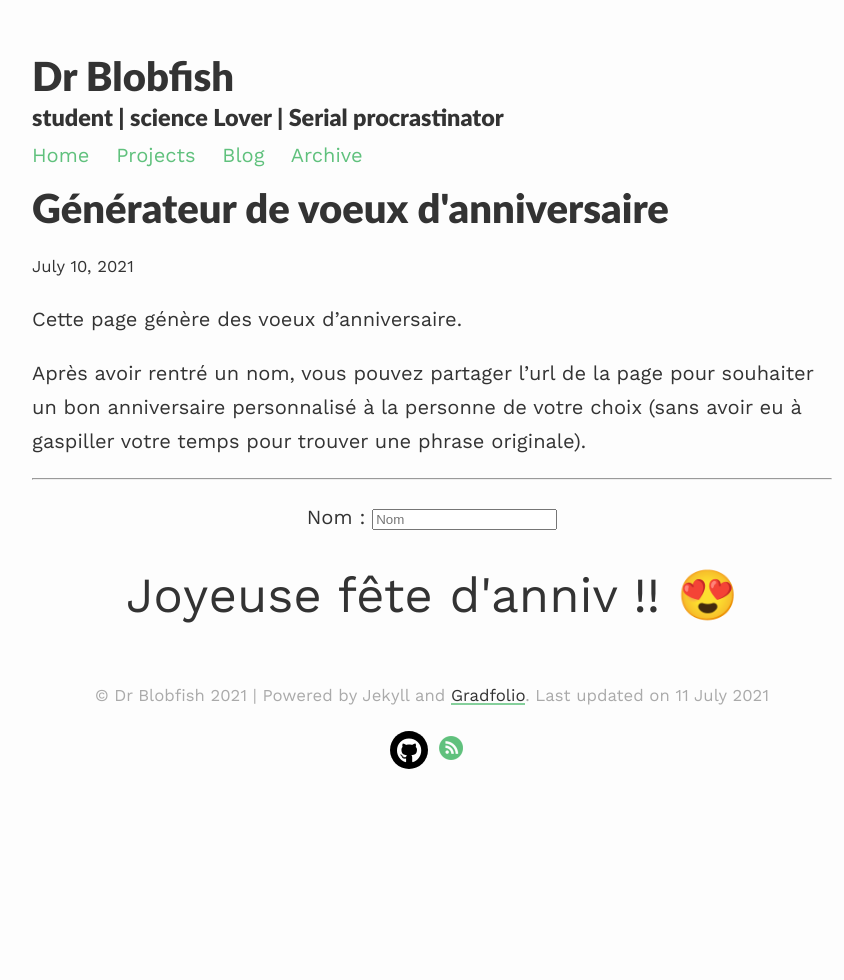
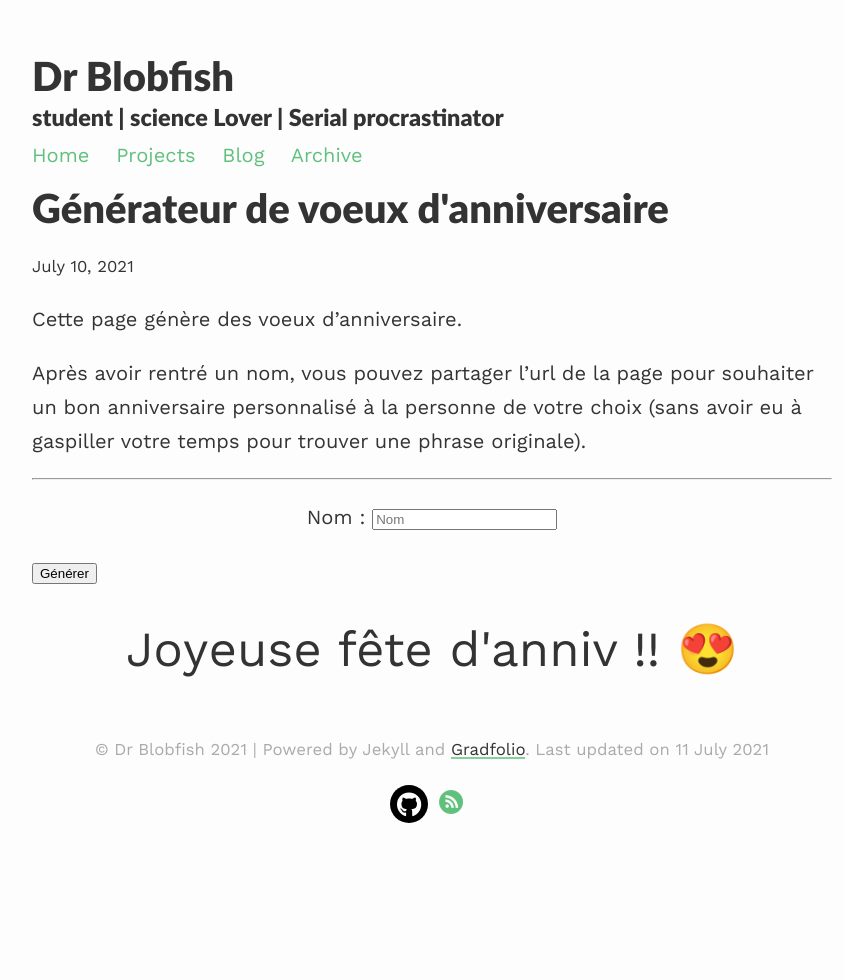
Before and after one commit to drblobfish/drblobfish.github.io, a Jekyll site: the page built from _posts/2021-07-10-birthday.md, in a window 1280 px wide. Shown: the whole page, without its empty margins (208-1052 px from the left). Built offline with Jekyll 4.4.1, drawn with Linux system fonts in a browser that asks for light colours; nearby versions of some CDN libraries.

Commit message:
added generate button

```diff
--- a/_posts/2021-07-10-birthday.md
+++ b/_posts/2021-07-10-birthday.md
@@ -15,6 +15,8 @@ Après avoir rentré un nom, vous pouvez partager l'url de la page pour souhaite
 <p align="center">
 	<span>Nom : </span>
 	<input type="text" id="Nameinput" placeholder="Nom">
+	<p></p>
+	<input type="button" id= "GenInput" value="Générer">
 </p>
 
 <p id="wishOutut"></p>
```
Also changed, not shown: other parts of _posts/2021-07-10-birthday.md (+2 -0 lines).
